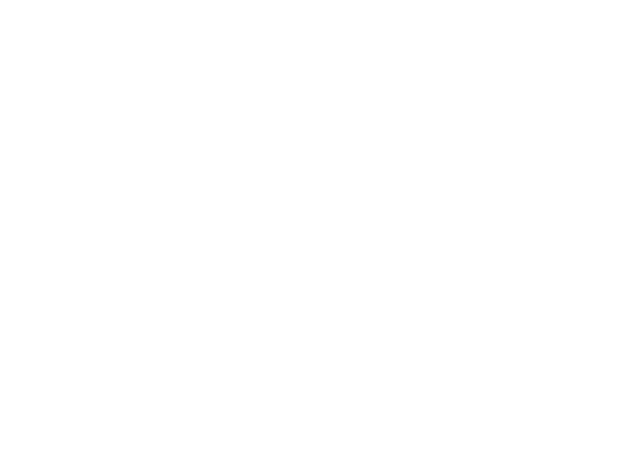
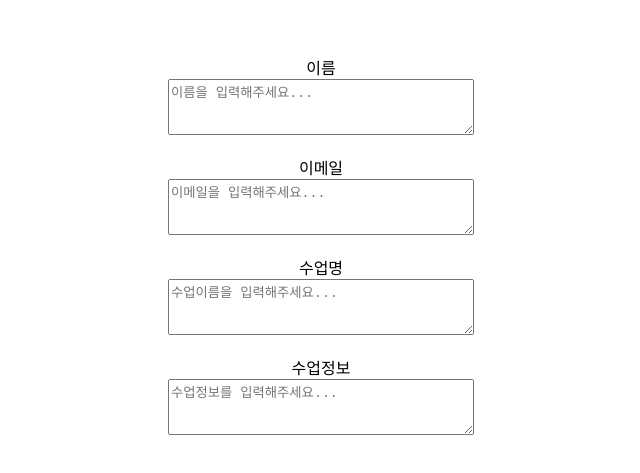
Before and after one commit to hun9008/ajouton_tutor, a React (Create React App) app in the folder front/ajouton/: page / in a window 1280 px wide. Shown: the part 125-598 px from the top of the page, without its empty margins (319-959 px from the left). Built offline with nearby package versions, Linux system fonts and the light colour scheme.

Commit message:
text-box add

```diff
--- a/front/ajouton/package.json
+++ b/front/ajouton/package.json
@@ -9,6 +9,7 @@
     "@testing-library/user-event": "^13.5.0",
     "react": "^18.2.0",
     "react-dom": "^18.2.0",
+    "react-router-dom": "^6.17.0",
     "react-scripts": "5.0.1",
     "web-vitals": "^2.1.4"
   },
--- a/front/ajouton/src/App.css
+++ b/front/ajouton/src/App.css
@@ -28,6 +28,25 @@
   color: #61dafb;
 }
 
+.login {
+  display: flex;
+  flex-direction: column;
+  align-items: center;
+  justify-content: center;
+  min-height: 100vh;
+}
+
+.textBox {
+  display: flex;
+  width: 300px;
+  height: 50px;
+  flex-direction: column;
+  justify-content: center;
+  align-items: flex-start;
+  gap: 15px;
+  flex-shrink: 0;
+}
+
 @keyframes App-logo-spin {
   from {
     transform: rotate(0deg);
--- a/front/ajouton/src/login.js
+++ b/front/ajouton/src/login.js
@@ -1,9 +1,47 @@
-import React from 'react';
+import React, {useState} from 'react';
+import './App.css';
 import { GoogleOAuthProvider, GoogleLogin } from "@react-oauth/google";
 
 const App = () => {
+    const [name, setName] = useState('');
+    const [email, setEmail] = useState('');
+    const [className, setClassName] = useState('');
+    const [classInfo, setClassInfo] = useState('');
 
     return (
+        <div className="login">
+            <text>이름</text>
+            <textarea
+                className="textBox"
+                placeholder="이름을 입력해주세요..."
+                value={name}
+                onChange={e => setName(e.target.value)}
+            />
+            <br/>
+            <text>이메일</text>
+            <textarea
+                className="textBox"
+                placeholder="이메일을 입력해주세요..."
+                value={email}
+                onChange={e => setEmail(e.target.value)}
+            />
+            <br/>
+            <text>수업명</text>
+            <textarea
+                className="textBox"
+                placeholder="수업이름을 입력해주세요..."
+                value={className}
+                onChange={e => setClassName(e.target.value)}
+            />
+            <br/>
+            <text>수업정보</text>
+            <textarea
+                className="textBox"
+                placeholder="수업정보를 입력해주세요..."
+                value={classInfo}
+                onChange={e => setClassInfo(e.target.value)}
+            />
+            <br/>
             <GoogleOAuthProvider
                 clientId="188993087518-sgpan8fbqrn6kfv9huu9j2rumgr536pu.apps.googleusercontent.com"
                 buttonText="Login with Google">
@@ -20,6 +58,7 @@ const App = () => {
                 />
                 </div>
             </GoogleOAuthProvider>
+        </div>
     );
 }
 
```
Also changed, not shown: front/ajouton/src/App.js (line endings or trailing spaces), 2 other files (tests, documents, lock files or other folders). Lines whose indentation alone changed are shown as unchanged.
